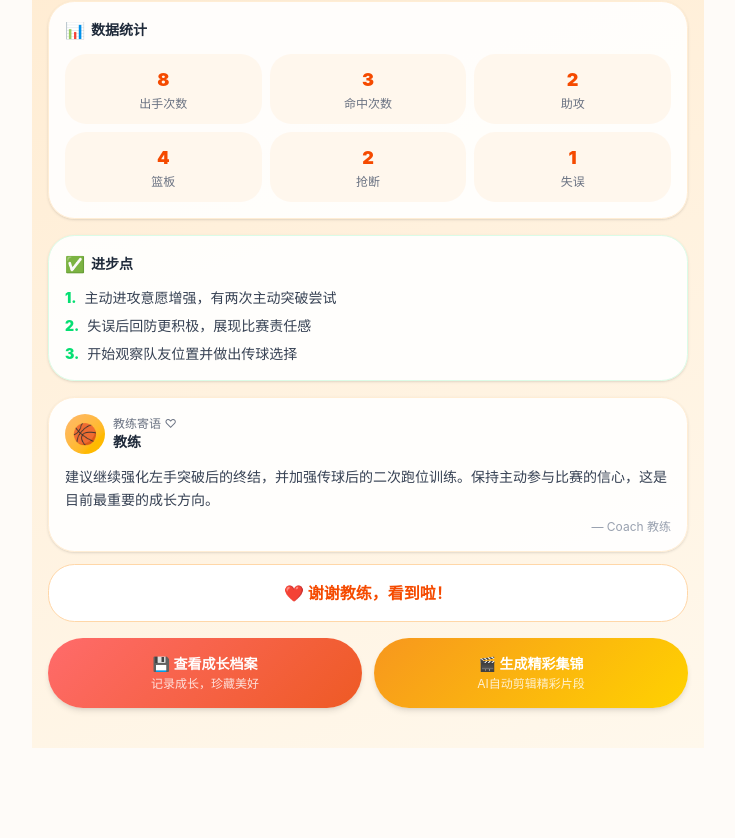
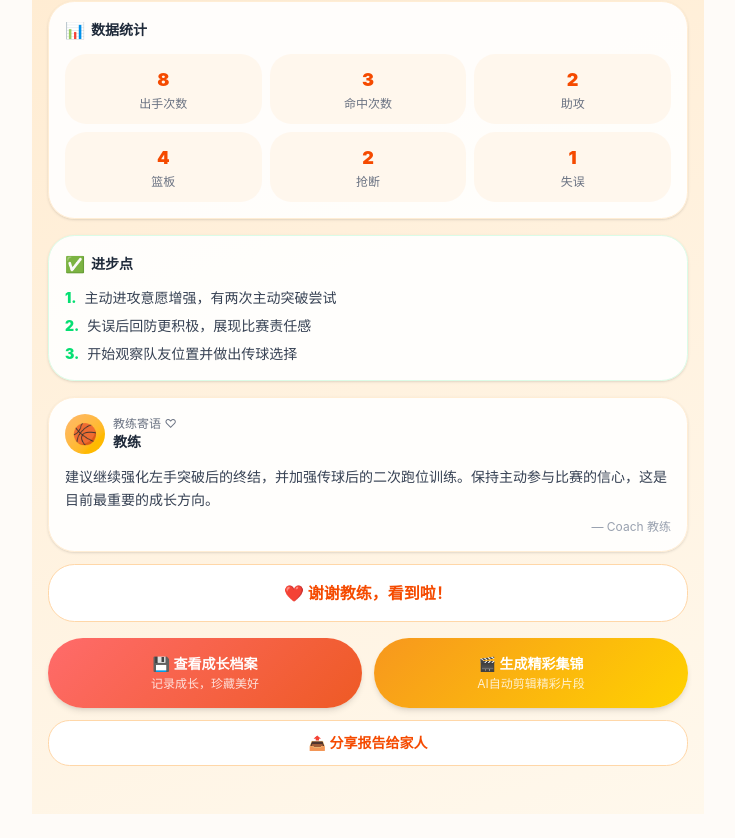
Before and after one commit to BillBillBiuBiuBiu/woyao-growth, a Next.js app: page /parent/reports/rpt-001 in a window 1280 px wide. Shown: the part 1244-2082 px from the top of the page, without its empty margins (272-1007 px from the left). Before the commit the page ends 2016 px from the top, so only its background shows below. Built offline with nearby package versions, Linux system fonts and the light colour scheme.

Commit message:
C336: 成长报告详情「📤 分享报告给家人」按钮（navigator.share + fallback 复制）

```diff
--- a/app/parent/reports/[id]/page.tsx
+++ b/app/parent/reports/[id]/page.tsx
@@ -348,6 +348,7 @@ export default function ReportDetailPage() {
   const [liked, setLiked] = useState(() => {
     try { return localStorage.getItem(`report_liked_${id}`) === "1"; } catch { return false; }
   });
+  const [shareCopied, setShareCopied] = useState(false);
   const [coachName] = useState(() => {
     try { return localStorage.getItem("coach_name") || ""; } catch { return ""; }
   });
@@ -436,6 +437,24 @@ export default function ReportDetailPage() {
           </button>
         </Link>
       </div>
+
+      {/* Share report */}
+      <div className="px-4 pt-3 pb-2">
+        <button
+          onClick={async () => {
+            const name = childName || "孩子";
+            const strength = report.strengths?.[0] || "综合成长";
+            const msg = `🏀 ${name}收到了一份成长报告！\n\n「${report.summary}」\n\n本次进步：${strength}\n${coachName ? `——${coachName}教练点评` : ""}\n\n来自「我耀成长」· 让每一次成长都有证据`;
+            if ("share" in navigator) {
+              try { await (navigator as Navigator & { share: (d: ShareData) => Promise<void> }).share({ text: msg, title: `${name}的成长报告` }); return; } catch {}
+            }
+            try { await navigator.clipboard.writeText(msg); setShareCopied(true); setTimeout(() => setShareCopied(false), 2500); } catch {}
+          }}
+          className={`w-full rounded-2xl py-3 text-sm font-bold border transition-colors active:opacity-70 ${shareCopied ? "bg-green-50 border-green-300 text-green-600" : "bg-white border-orange-200 text-orange-600"}`}
+        >
+          {shareCopied ? "✅ 文案已复制，发给家人吧！" : "📤 分享报告给家人"}
+        </button>
+      </div>
     </div>
   );
 }
```
